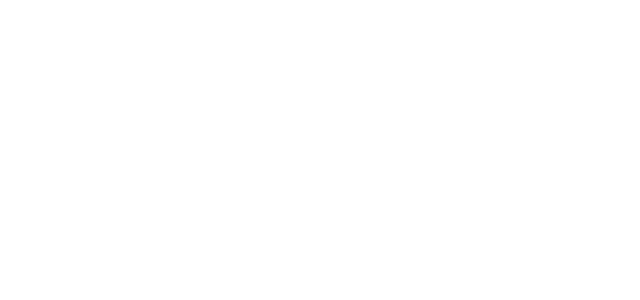
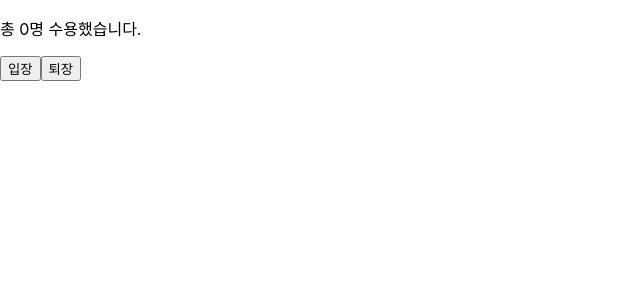
Before and after one commit to eejihoon/myfirstencounterreact, a React (Create React App) app: page / in a window 1280 px wide. Shown: the top 300 px of the page, without its empty margins (0-640 px from the left). Built offline with nearby package versions, Linux system fonts and the light colour scheme.

Commit message:
useState, useEffect, custom hook

```diff
--- /dev/null
+++ b/src/chapter07/Accommodate.jsx
@@ -0,0 +1,30 @@
+import React, { useEffect, useState } from 'react'
+import useCounter from './useCounter';
+
+const MAX_CAPACITY = 10;
+
+export default function Accommodate() {
+    const [isFull, setIsFull] = useState(false);
+    const [count, increaseCount, decreaseCount] = useCounter(0);
+
+    useEffect(() => {
+        console.log("==============================");
+        console.log("useEffect() is called.");
+        console.log(`isFull: ${isFull}`);
+    });
+
+    useEffect(() => {
+        setIsFull(count >= MAX_CAPACITY)
+    });
+
+  return (
+    <div style={{ paddin: 16 }}>
+        <p>{`총 ${count}명 수용했습니다.`}</p>
+        <button onClick={increaseCount} disabled={isFull}>
+            입장
+        </button>
+        <button onClick={decreaseCount}>퇴장</button>
+        {isFull && <p style={{ color: "red"}}>정원이 가득찼습니다.</p>}
+    </div>
+  )
+}
--- /dev/null
+++ b/src/chapter07/useCounter.jsx
@@ -0,0 +1,10 @@
+import React, { useState } from "react";
+
+export default function useCounter(initialValue) {
+  const [count, setCount] = useState(initialValue);
+
+  const increaseCount = () => setCount((count) => count + 1);
+  const decreaseCount = () => setCount((count) => Math.max(count - 1, 0));
+
+  return [count, increaseCount, decreaseCount];
+}
--- a/src/index.js
+++ b/src/index.js
@@ -2,12 +2,12 @@
 import ReactDOM from 'react-dom/client';
 import './index.css';
 import reportWebVitals from './reportWebVitals';
-import NotificationList from './chapter06/NotificationList';
+import Accommodate from './chapter07/Accommodate';
 
 const root = ReactDOM.createRoot(document.getElementById('root'));
 
 root.render(
-  <NotificationList />
+  <Accommodate />
 )
 
 // If you want to start measuring performance in your app, pass a function
```
